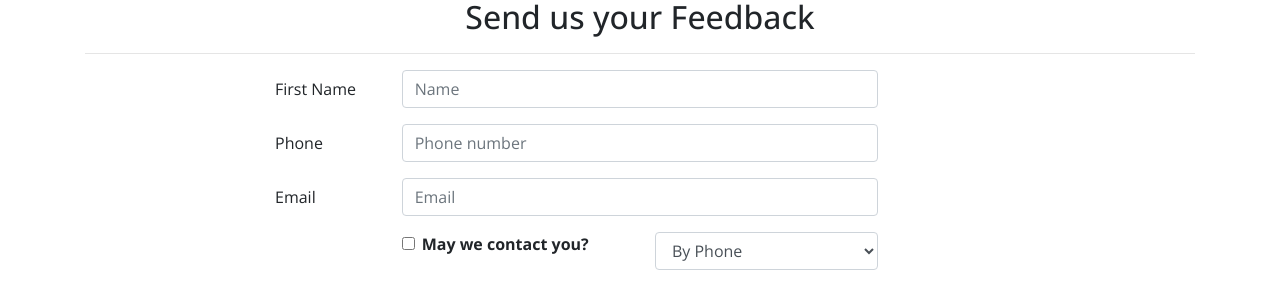
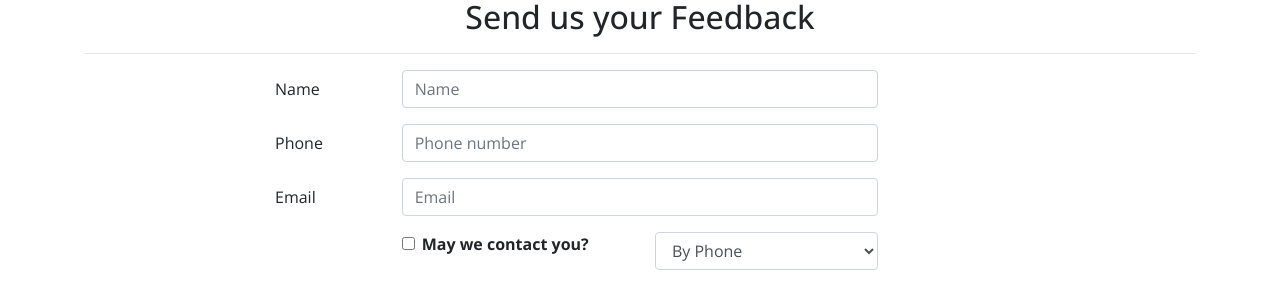
Before and after one commit to gsaidov/elearning-react, a React (Create React App) app: page /contact in a window 1280 px wide. Shown: the part 493-777 px from the top of the page. Built offline with nearby package versions, Linux system fonts and the light colour scheme.

Commit message:
Refactored Contact using Formik with Yup

```diff
--- a/package.json
+++ b/package.json
@@ -9,6 +9,7 @@
     "bootstrap": "4.5.2",
     "bootstrap-social": "5.1.1",
     "font-awesome": "4.7.0",
+    "formik": "^2.2.6",
     "react": "^17.0.1",
     "react-dom": "^17.0.1",
     "react-popper": "1.3.6",
@@ -19,7 +20,8 @@
     "redux": "^4.0.5",
     "typeface-open-sans": "^1.1.13",
     "typeface-oswald": "^1.1.13",
-    "web-vitals": "^0.2.4"
+    "web-vitals": "^0.2.4",
+    "yup": "^0.32.9"
   },
   "scripts": {
     "start": "react-scripts start",
--- a/src/components/Contact.js
+++ b/src/components/Contact.js
@@ -1,95 +1,7 @@
-import React, { useState } from "react";
 import { Link } from "react-router-dom";
-import {
-  Button,
-  Form,
-  FormGroup,
-  Label,
-  Input,
-  Col,
-  FormFeedback,
-} from "reactstrap";
+import ContactForm from "./ContactForm";
 
 const Contact = () => {
-  const [values, setValues] = useState({
-    yourName: "",
-    phoneNum: "",
-    email: "",
-    agree: false,
-    contactType: "By Phone",
-    feedback: "",
-  });
-  const [touched, setTouched] = useState({
-    yourName: false,
-    phoneNum: false,
-    email: false,
-  });
-
-  const values_handler = (e) => {
-    const name = e.target.name;
-    const value =
-      e.target.type === "checkbox" ? e.target.checked : e.target.value;
-    const newValues = {
-      ...values,
-      [name]: value,
-    };
-    setValues(newValues);
-  };
-
-  const validate = (yourName, phoneNum, email) => {
-    const errors = {
-      yourName: "",
-      phoneNum: "",
-      email: "",
-    };
-
-    if (touched.yourName) {
-      if (yourName.length < 2) {
-        errors.yourName = "Your name must at least 2 characters.";
-      } else if (yourName.length > 25) {
-        errors.yourName = "Your name must not be more than 25 characters";
-      }
-    }
-
-    const reg = /^\d+$/;
-    if (touched.phoneNum && !reg.test(phoneNum)) {
-      errors.phoneNum = "The phone number must contain only numbers.";
-    }
-
-    if (touched.email && !email.includes("@")) {
-      errors.email = "Not a valid email address";
-    }
-
-    return errors;
-  };
-
-  const handleBlur = (field) => () => {
-    setTouched({
-      ...touched,
-      [field]: true,
-    });
-  };
-
-  const handleSubmit = (event) => {
-    console.log("current state is " + JSON.stringify(values));
-    alert("current state is " + JSON.stringify(values));
-    event.preventDefault();
-    setValues({
-      yourName: "",
-      phoneNum: "",
-      email: "",
-      agree: false,
-      contactType: "",
-      feedback: "",
-    });
-    setTouched({
-      yourName: false,
-      phoneNum: false,
-      email: false,
-    });
-  };
-
-  const errors = validate(values.yourName, values.phoneNum, values.email);
   return (
     <div className="container mt-5">
       <div className="row text-center">
@@ -130,116 +42,13 @@ const Contact = () => {
           </p>
         </div>
       </div>
-      <div className="row row-content justify-content-center">
+      <div className="row row-content pb-5 justify-content-center">
         <div className="col-12 text-center">
           <h2>Send us your Feedback</h2>
           <hr />
         </div>
         <div className="col-md-8">
-          <Form onSubmit={handleSubmit}>
-            <FormGroup row>
-              <Label htmlFor="yourName" md={2}>
-                First Name
-              </Label>
-              <Col md={8}>
-                <Input
-                  type="text"
-                  id="yourName"
-                  name="yourName"
-                  placeholder="Name"
-                  value={values.yourName}
-                  invalid={!!errors.yourName}
-                  onBlur={handleBlur("yourName")}
-                  onChange={values_handler}
-                />
-                <FormFeedback>{errors.yourName}</FormFeedback>
-              </Col>
-            </FormGroup>
-            <FormGroup row>
-              <Label htmlFor="phoneNum" md={2}>
-                Phone
-              </Label>
-              <Col md={8}>
-                <Input
-                  type="tel"
-                  id="phoneNum"
-                  name="phoneNum"
-                  placeholder="Phone number"
-                  value={values.phoneNum}
-                  invalid={!!errors.phoneNum}
-                  onBlur={handleBlur("phoneNum")}
-                  onChange={values_handler}
-                />
-                <FormFeedback>{errors.phoneNum}</FormFeedback>
-              </Col>
-            </FormGroup>
-            <FormGroup row>
-              <Label htmlFor="email" md={2}>
-                Email
-              </Label>
-              <Col md={8}>
-                <Input
-                  type="email"
-                  id="email"
-                  name="email"
-                  placeholder="Email"
-                  value={values.email}
-                  invalid={!!errors.email}
-                  onBlur={handleBlur("email")}
-                  onChange={values_handler}
-                />
-                <FormFeedback>{errors.email}</FormFeedback>
-              </Col>
-            </FormGroup>
-            <FormGroup row>
-              <Col md={{ size: 4, offset: 2 }}>
-                <FormGroup check>
-                  <Label check>
-                    <Input
-                      type="checkbox"
-                      name="agree"
-                      checked={values.agree}
-                      onChange={values_handler}
-                    />{" "}
-                    <strong>May we contact you?</strong>
-                  </Label>
-                </FormGroup>
-              </Col>
-              <Col md={4}>
-                <Input
-                  type="select"
-                  name="contactType"
-                  value={values.contactType}
-                  onChange={values_handler}
-                >
-                  <option>By Phone</option>
-                  <option>By Email</option>
-                </Input>
-              </Col>
-            </FormGroup>
-            <FormGroup row>
-              <Label htmlFor="feedback" md={2}>
-                Your Feedback
-              </Label>
-              <Col md={8}>
-                <Input
-                  type="textarea"
-                  id="feedback"
-                  name="feedback"
-                  rows="10"
-                  value={values.feedback}
-                  onChange={values_handler}
-                ></Input>
-              </Col>
-            </FormGroup>
-            <FormGroup row>
-              <Col md={{ size: 10, offset: 2 }}>
-                <Button type="submit" color="primary">
-                  Send Feedback
-                </Button>
-              </Col>
-            </FormGroup>
-          </Form>
+          <ContactForm />
         </div>
       </div>
     </div>
--- /dev/null
+++ b/src/components/ContactForm.js
@@ -0,0 +1,131 @@
+import { Button, Label, Col, Row } from "reactstrap";
+import { Formik, Form, Field, ErrorMessage } from "formik";
+import * as Yup from "yup";
+
+const ContactForm = () => {
+  return (
+    <Formik
+      initialValues={{
+        name: "",
+        phoneNum: "",
+        email: "",
+        agree: false,
+        contactType: "",
+        feedback: "",
+      }}
+      validationSchema={Yup.object({
+        name: Yup.string()
+          .max(15, "Must be 15 characters or less")
+          .min(2, "Must be at least 2 characters")
+          .required("Required"),
+        phoneNum: Yup.string()
+          .max(15, "Must be less than 15 digits or equal")
+          .min(10, "Must be at least 10 digits"),
+        email: Yup.string().email("Invalid email address").required("Required"),
+      })}
+      onSubmit={(values, { resetForm }) => {
+        alert(`Form data: ${JSON.stringify(values)}`);
+        resetForm();
+      }}
+    >
+      <Form>
+        <Row className="form-group">
+          <Label htmlFor="name" md={2}>
+            Name
+          </Label>
+          <Col md={8}>
+            <Field
+              type="text"
+              id="name"
+              name="name"
+              placeholder="Name"
+              className="form-control"
+            />
+            <ErrorMessage name="name" component="div" className="text-danger" />
+          </Col>
+        </Row>
+        <Row className="form-group">
+          <Label htmlFor="phoneNum" md={2}>
+            Phone
+          </Label>
+          <Col md={8}>
+            <Field
+              type="text"
+              id="phoneNum"
+              name="phoneNum"
+              placeholder="Phone number"
+              className="form-control"
+            />
+            <ErrorMessage
+              name="phoneNum"
+              component="div"
+              className="text-danger"
+            />
+          </Col>
+        </Row>
+        <Row className="form-group">
+          <Label htmlFor="email" md={2}>
+            Email
+          </Label>
+          <Col md={8}>
+            <Field
+              type="email"
+              id="email"
+              name="email"
+              placeholder="Email"
+              className="form-control"
+            />
+            <ErrorMessage
+              name="email"
+              component="div"
+              className="text-danger"
+            />
+          </Col>
+        </Row>
+        <Row className="form-group">
+          <Col md={{ size: 4, offset: 2 }}>
+            <div className="form-check">
+              <Label check>
+                <Field
+                  type="checkbox"
+                  name="agree"
+                  className="form-check-input"
+                />{" "}
+                <strong>May we contact you?</strong>
+              </Label>
+            </div>
+          </Col>
+          <Col md={4}>
+            <Field name="contactType" as="select" className="form-control">
+              <option value="by phone">By Phone</option>
+              <option value="by email">By Email</option>
+            </Field>
+          </Col>
+        </Row>
+        <Row className="form-group">
+          <Label htmlFor="feedback" md={2}>
+            Your Feedback
+          </Label>
+          <Col md={8}>
+            <Field
+              id="feedback"
+              name="feedback"
+              as="textarea"
+              rows="10"
+              className="form-control"
+            />
+          </Col>
+        </Row>
+        <Row className="form-group">
+          <Col md={{ size: 10, offset: 2 }}>
+            <Button type="submit" color="primary">
+              Send Feedback
+            </Button>
+          </Col>
+        </Row>
+      </Form>
+    </Formik>
+  );
+};
+
+export default ContactForm;
```
Also changed, not shown: 1 other file (tests, documents, lock files or other folders).
